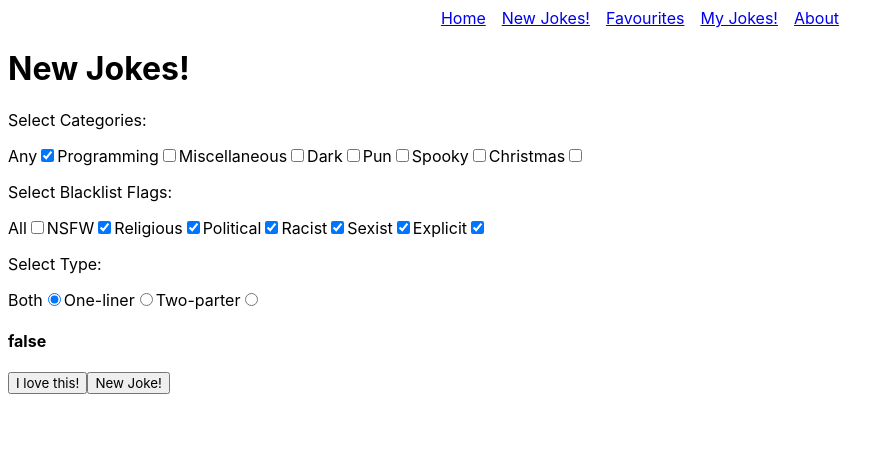
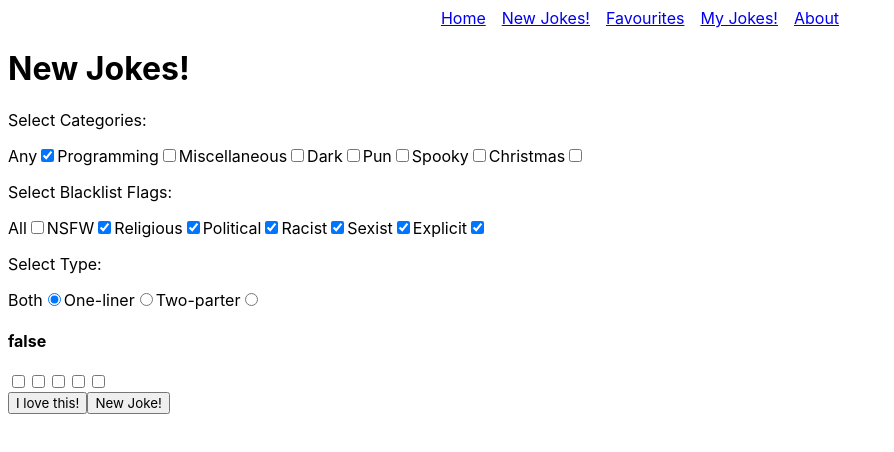
Before and after one commit to NervousBird/Vue-JokeApp, a Vue app in the folder vue-JokeApp/: page /newjokes in a window 1280 px wide. Shown: the top 452 px of the page, without its empty margins (0-894 px from the left). Built offline with nearby package versions, Linux system fonts and the light colour scheme.

Commit message:
Can toggle favourite status

```diff
--- a/vue-JokeApp/src/views/NewJokesView.vue
+++ b/vue-JokeApp/src/views/NewJokesView.vue
@@ -28,6 +28,7 @@ const jokeData = ref<IJoke>()
 const favouritesArray = ref([])
 const storedFavourites = localStorage.getItem('favourites')
 const favourite = ref(false)
+const jokeRating = ref()
 
 const updateFilter = (info: string) => {
     filterString.value = info
@@ -70,8 +71,13 @@ const addToFavourites = () => {
         localStorage.setItem('favourites', JSON.stringify(favouritesArray.value))
         checkFavourite()
     } else {
-        alert('Already favourited!')
+        favouritesArray.value = favouritesArray.value.filter((number: number) => number !== jokeData.value.id)
+        localStorage.setItem('favourites', JSON.stringify(favouritesArray.value))
+        checkFavourite()
     }
+    // else {
+    //     alert('Already favourited!')
+    // }
 }
 
 watch(jokeData, () => {
@@ -94,6 +100,13 @@ onMounted(loadFavouriteStorage)
       <h3>{{ jokeData?.delivery }}</h3>
       <h3>{{ jokeData?.joke }}</h3>
       <h4>{{ favourite }}</h4>
+      <div>
+        <input type="checkbox" name="ranking1" v-model="jokeRating">
+        <input type="checkbox" name="ranking2" v-model="jokeRating">
+        <input type="checkbox" name="ranking3" v-model="jokeRating">
+        <input type="checkbox" name="ranking4" v-model="jokeRating">
+        <input type="checkbox" name="ranking5" v-model="jokeRating">
+      </div>
       <button @click="addToFavourites">I love this!</button>
       <button @click="fetchData">New Joke!</button>
     </div>
```
